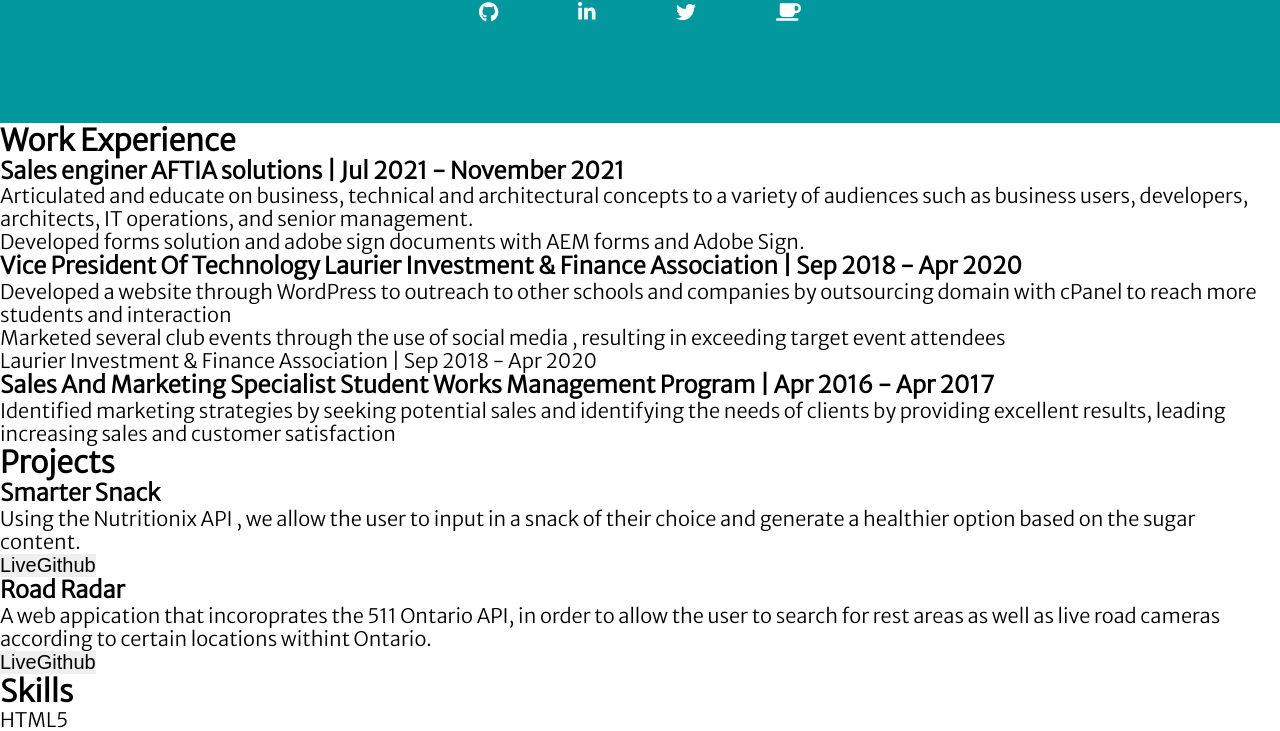
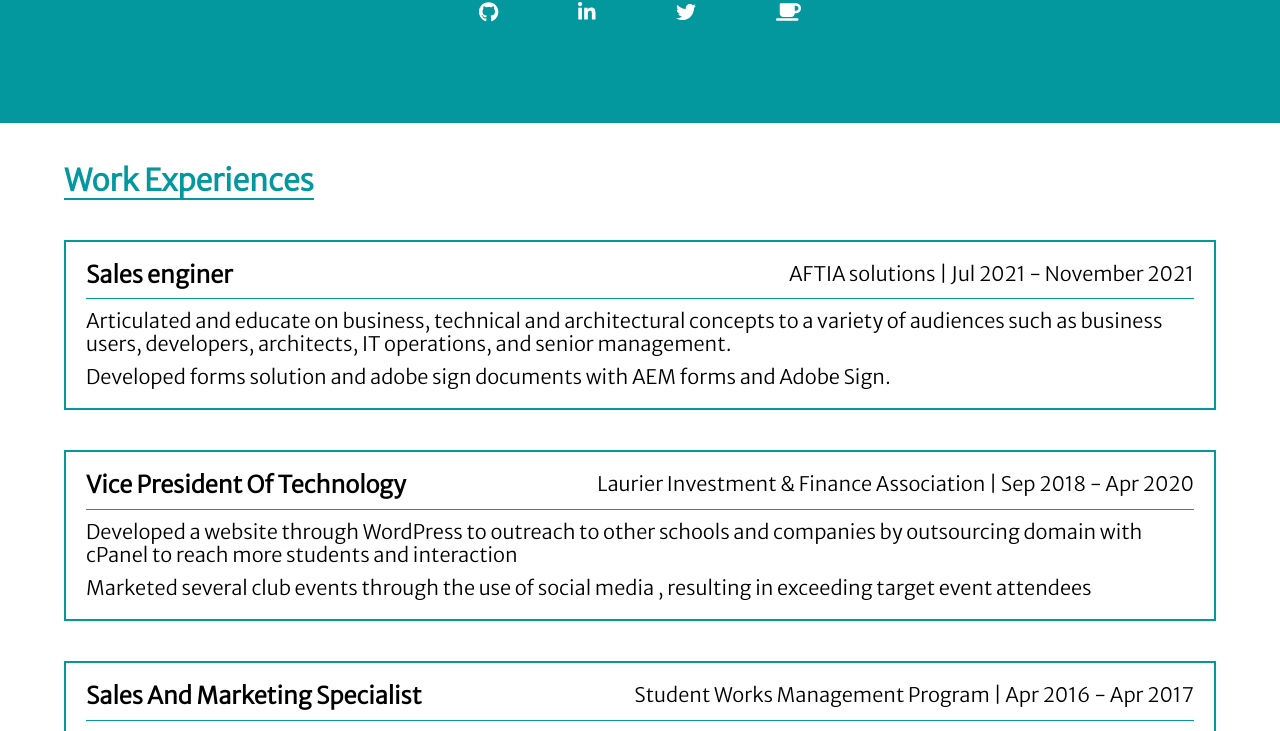
Before and after one commit to WuPaulo/resSPA, a React (Create React App) app: page / in a window 1280 px wide. Shown: the part 360-1091 px from the top of the page. Built offline with nearby package versions, Linux system fonts and the light colour scheme.

Commit message:
toggle click on list items to highlight onclick

```diff
--- a/src/App.css
+++ b/src/App.css
@@ -1,4 +1,6 @@
 @import url("https://fonts.googleapis.com/css2?family=Merriweather+Sans:wght@300&family=Open+Sans&family=PT+Sans&family=Raleway:wght@900&family=Source+Sans+Pro:wght@300;400&display=swap");
+
+/* general styling/ boilerplate  */
 
 html {
   line-height: 1.15;
@@ -71,6 +73,19 @@
   color: #ffffff;
 }
 
+.wrapper {
+  width: 90%;
+  margin: 0 auto;
+}
+
+li {
+  list-style-type: none;
+}
+
+h2 {
+  color: #03989e;
+}
+
 /* header styling */
 h1 {
   font-size: 3rem;
@@ -94,3 +109,50 @@
 .socialIcon {
   color: white;
 }
+
+/* expreince styling */
+
+.experiences {
+  margin: 40px auto;
+}
+
+.experiences h2 {
+  border-bottom: 2px solid #03989e;
+  display: inline-block;
+}
+
+.experiences h3 {
+  margin-bottom: 10px;
+}
+
+.experiences p {
+  padding-top: 10px;
+}
+
+.experiences span {
+  font-weight: 400;
+  font-size: 1rem;
+}
+
+.experiences li {
+  border: 2px solid #03989e;
+  padding: 20px;
+  margin-top: 40px;
+}
+
+.expriencesTitle {
+  border-bottom: 1px solid #03989e;
+  display: flex;
+  justify-content: space-between;
+}
+
+.experiences li:hover {
+  border: 2px solid #04cad1;
+  cursor: pointer;
+}
+
+/* list that gets highlighted when clicked */
+.highlighted {
+  background-color: #03989e;
+  color: white;
+}
--- a/src/components/Experiences.js
+++ b/src/components/Experiences.js
@@ -2,62 +2,67 @@
 import { useState } from "react";
 
 const Experiences = () => {
-  const [active, setActive] = useState(false);
+  const [activeOne, setActiveOne] = useState("false");
+  const [activeTwo, setActiveTwo] = useState("false");
+  const [activeThree, setActiveThree] = useState("false");
+
   return (
-    <div>
-      <h2>Work Experience</h2>
+    <div className="experiences wrapper">
+      <h2>Work Experiences</h2>
       <ul>
-        <li>
-          <h3>
-            Sales enginer{" "}
+        <li
+          onClick={() => setActiveOne(!activeOne)}
+          className={!activeOne ? "highlighted" : null}
+        >
+          <div className="expriencesTitle">
+            <h3>Sales enginer </h3>
             <span> AFTIA solutions | Jul 2021 - November 2021</span>
-          </h3>
-          <ul>
-            <li>
+          </div>
+          <p>
             Articulated and educate on business, technical and architectural
             concepts to a variety of audiences such as business users,
             developers, architects, IT operations, and senior management.
+          </p>
+          <p>
+            Developed forms solution and adobe sign documents with AEM forms and
+            Adobe Sign.
+          </p>
         </li>
-            <li>
-              Developed forms solution and adobe sign documents with AEM forms
-              and Adobe Sign.
-            </li>
-          </ul>
-        </li>
-        <li>
-          <h3>
-            Vice President Of Technology{" "}
+        <li
+          onClick={() => setActiveTwo(!activeTwo)}
+          className={!activeTwo ? "highlighted" : null}
+        >
+          <div className="expriencesTitle">
+            <h3>Vice President Of Technology </h3>
             <span>
               Laurier Investment & Finance Association | Sep 2018 - Apr 2020
             </span>
-          </h3>{" "}
-          <ul>
-            <li>
+          </div>
+
+          <p>
             Developed a website through WordPress to outreach to other schools
             and companies by outsourcing domain with cPanel to reach more
             students and interaction
-            </li>
-            <li>
+          </p>
+          <p>
             Marketed several club events through the use of social media ,
             resulting in exceeding target event attendees
+          </p>
         </li>
-          </ul>
-          <span>
-            Laurier Investment & Finance Association | Sep 2018 - Apr 2020
-          </span>
-        </li>
-        <li>
-          <h3>
-            Sales And Marketing Specialist{" "}
+        {}
+        <li
+          onClick={() => setActiveThree(!activeThree)}
+          className={!activeThree ? "highlighted" : null}
+        >
+          <div className="expriencesTitle">
+            <h3>Sales And Marketing Specialist </h3>
             <span>Student Works Management Program | Apr 2016 - Apr 2017</span>
-          </h3>
-          <ul>
-            <li>
+          </div>
+          <p>
             Identified marketing strategies by seeking potential sales and
             identifying the needs of clients by providing excellent results,
             leading increasing sales and customer satisfaction
-            </li>
-          </ul>
+          </p>
         </li>
       </ul>
     </div>
--- a/src/components/Profile.js
+++ b/src/components/Profile.js
@@ -1,7 +1,6 @@
 import React from "react";
 import Header from "./Header";
 import Experiences from "./Experiences";
-import Projects from "./Projects";
 import Skills from "./Skills";
 
 const Profile = () => {
@@ -9,7 +8,6 @@
     <div>
       <Header />
       <Experiences />
-      <Projects />
       <Skills />
     </div>
   );
--- a/src/components/Projects.js
+++ /dev/null
@@ -1,51 +0,0 @@
-import React from "react";
-
-const Projects = () => {
-  return (
-    <div>
-      <h2>Projects</h2>
-      <div>
-        <h3>Smarter Snack</h3>
-        <p>
-          Using the Nutritionix API , we allow the user to input in a snack of
-          their choice and generate a healthier option based on the sugar
-          content.
-        </p>
-        <a
-          className="projectButton"
-          href="https://a-smarter-snack.netlify.app/"
-        >
-          <button>Live</button>
-        </a>
-        <a
-          className="projectButton"
-          href="https://github.com/WuPaulo/aSmarterSnack"
-        >
-          <button>Github</button>
-        </a>
-      </div>
-      <div>
-        <h3>Road Radar</h3>
-        <p>
-          A web appication that incoroprates the 511 Ontario API, in order to
-          allow the user to search for rest areas as well as live road cameras
-          according to certain locations withint Ontario.
-        </p>
-        <a
-          className="projectButton"
-          href="https://christie-tran-paulo-wu-project-three.netlify.app"
-        >
-          <button>Live</button>
-        </a>
-        <a
-          className="projectButton"
-          href="https://github.com/WuPaulo/christie-tran-paulo-wu-project-three"
-        >
-          <button>Github</button>
-        </a>
-      </div>
-    </div>
-  );
-};
-
-export default Projects;
```
Lines whose indentation alone changed are shown as unchanged.
